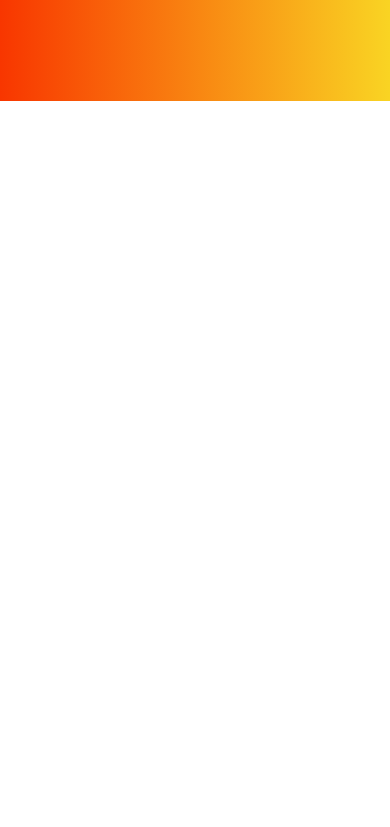
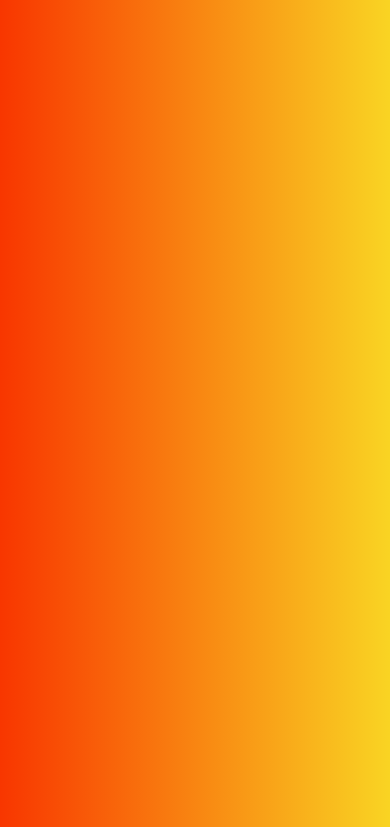
Before and after one commit to lr001dev/Food-And-Fortune-WebApp, a plain HTML site: page index.html in a window 390 px wide. Shown: the part 743-1570 px from the top of the page. Before the commit the page ends 844 px from the top, so only its background shows below. Drawn offline with nearby package versions, Linux system fonts and the light colour scheme.

Commit message:
Tweaking responsvive

```diff
--- a/css/main.css
+++ b/css/main.css
@@ -323,7 +323,7 @@ li:nth-child(12) {
 
 @media screen and (max-width: 720px) {
   main {
-    height: auto;
+    height: 2000px;
   }
   form {
    margin-top: .5em;
```
